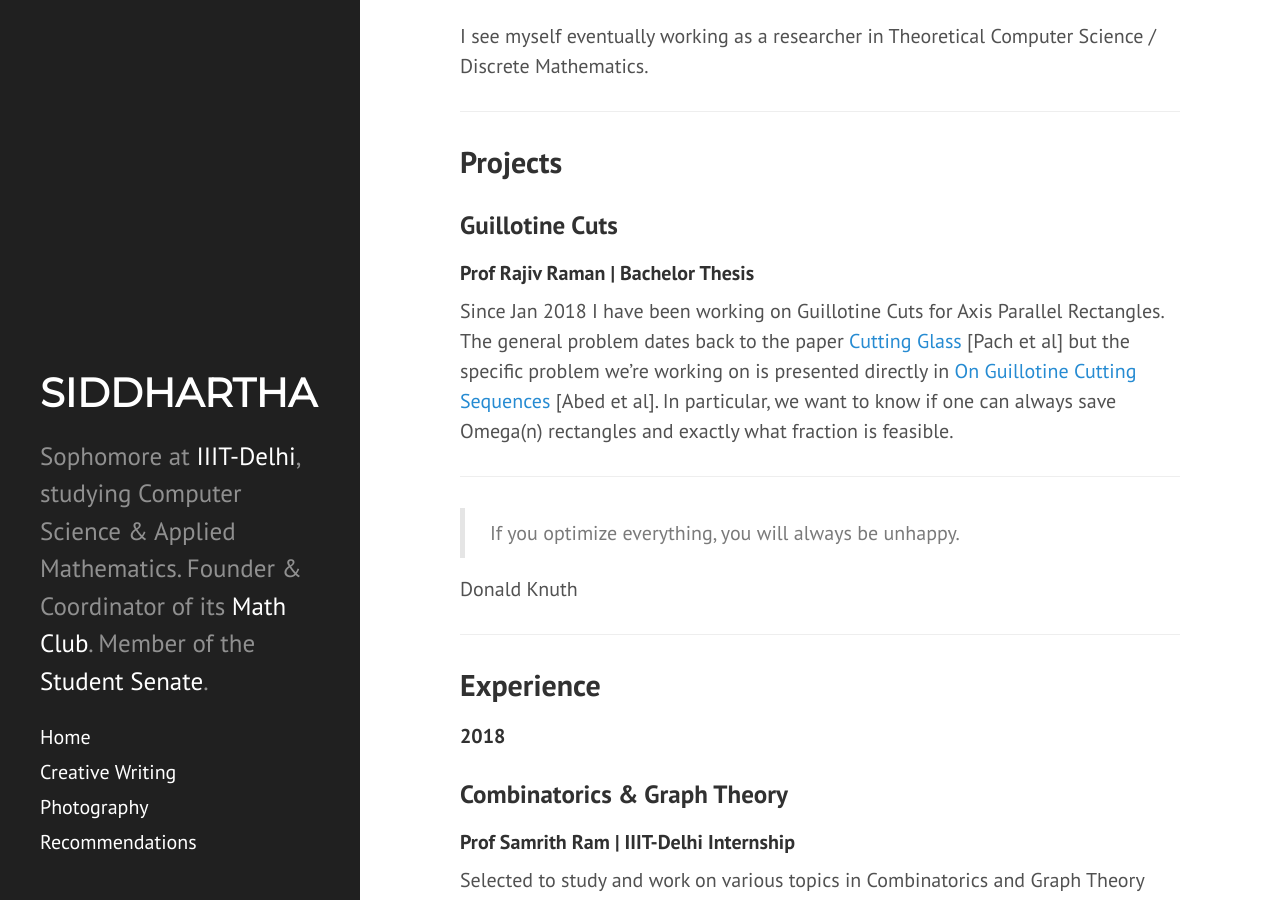
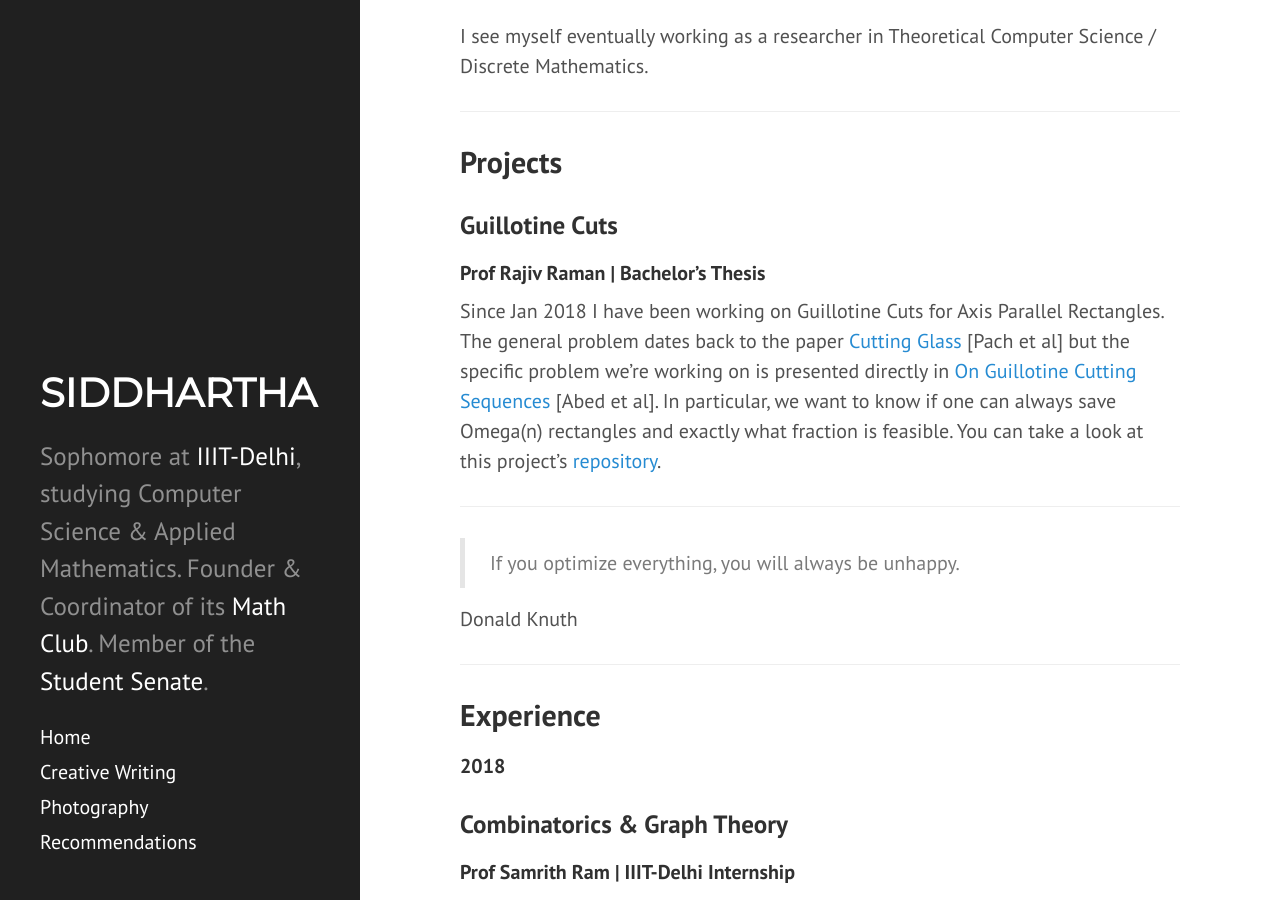
Before and after one commit to siddjai/siddjai.github.io, a Jekyll site: the page built from index.md, in a window 1280 px wide and 900 px high, scrolled down 481 px. Built offline with Jekyll 4.4.1, drawn with Linux system fonts in a browser that asks for light colours; nearby versions of some CDN libraries.

Commit message:
Update index.md

```diff
--- a/index.md
+++ b/index.md
@@ -20,8 +20,8 @@
 Projects
 ------
 ### Guillotine Cuts
-#### Prof Rajiv Raman | Bachelor Thesis
-Since Jan 2018 I have been working on Guillotine Cuts for Axis Parallel Rectangles. The general problem dates back to the paper [Cutting Glass](https://dl.acm.org/citation.cfm?id=336223) [Pach et al] but the specific problem we're working on is presented directly in [On Guillotine Cutting Sequences](http://drops.dagstuhl.de/opus/volltexte/2015/5291/) [Abed et al]. In particular, we want to know if one can always save Omega(n) rectangles and exactly what fraction is feasible.
+#### Prof Rajiv Raman | Bachelor's Thesis
+Since Jan 2018 I have been working on Guillotine Cuts for Axis Parallel Rectangles. The general problem dates back to the paper [Cutting Glass](https://dl.acm.org/citation.cfm?id=336223) [Pach et al] but the specific problem we're working on is presented directly in [On Guillotine Cutting Sequences](http://drops.dagstuhl.de/opus/volltexte/2015/5291/) [Abed et al]. In particular, we want to know if one can always save Omega(n) rectangles and exactly what fraction is feasible. You can take a look at this project's [repository](https://github.com/siddjai/GuillotineCuts).
 
 ___
 
```
